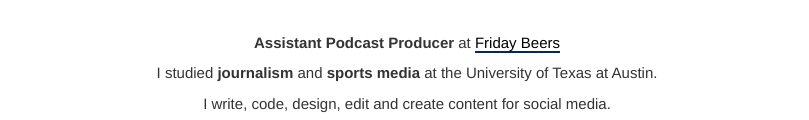
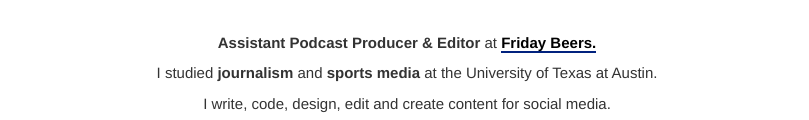
Before and after one commit to bryan-baker/bryan-baker.github.io, a plain HTML site: page index.html in a window 1280 px wide. Shown: the part 340-460 px from the top of the page, without its empty margins (241-1050 px from the left). Drawn offline with Linux system fonts and the light colour scheme; a script that the page names is missing.

Commit message:
Update index.html

```diff
--- a/index.html
+++ b/index.html
@@ -32,7 +32,7 @@
 	            <div class="text-center">
 	                <h1 class="name-wrapper">Bryan Baker </h1>
 	                <br>
-	                <p class="intro_text"><b>Assistant Podcast Producer</b> at <a href="https://www.instagram.com/friday.beers/?hl=en" target="_blank">Friday Beers</a></p>
+	                <p class="intro_text"><b>Assistant Podcast Producer & Editor</b> at <b><a href="https://www.instagram.com/friday.beers/?hl=en" target="_blank">Friday Beers.</a></b></p>
                     <p class="intro_text">I studied <b>journalism</b> and <b>sports media</b> at the University of Texas at Austin.</p>
 	                <p class="intro_text">I write, code, design, edit and create content for social media.</a></p>
 	                <br>
```
